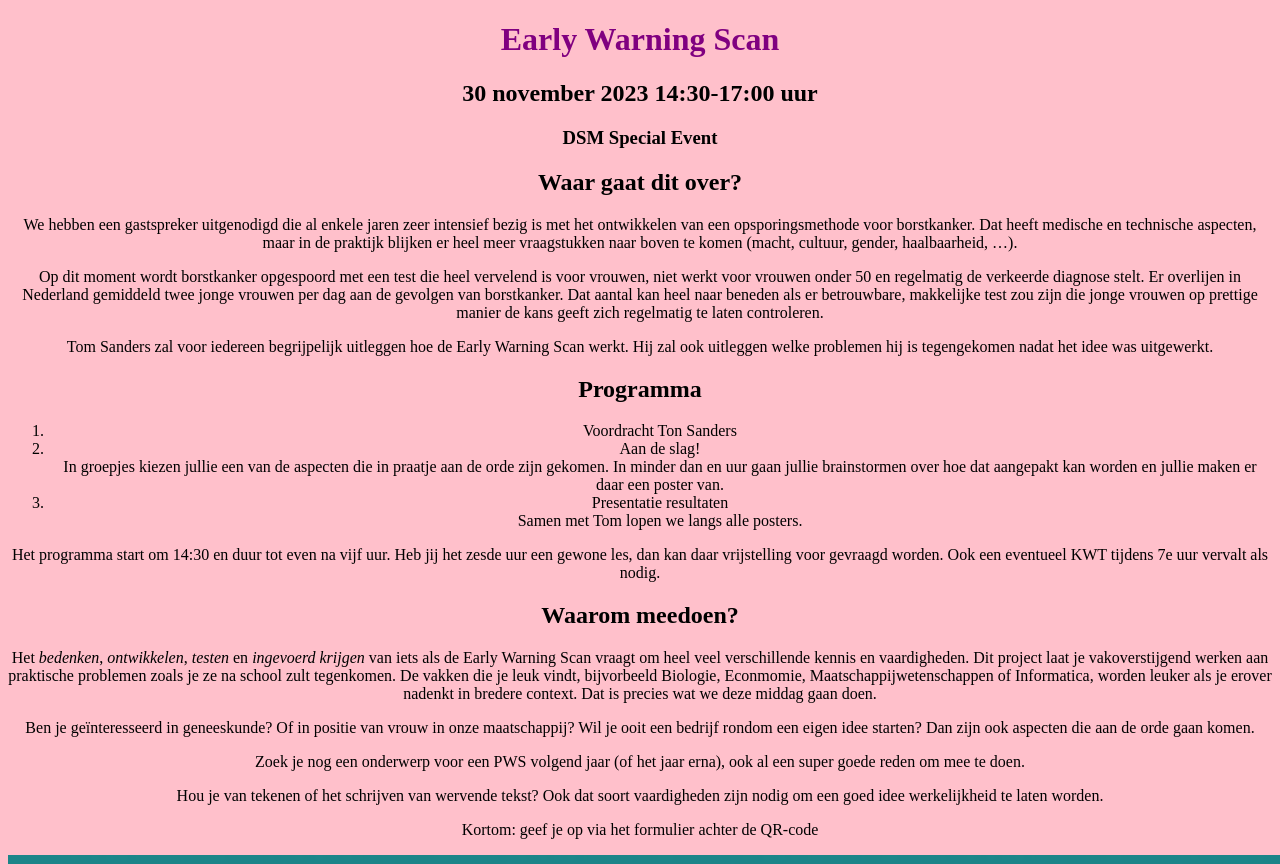
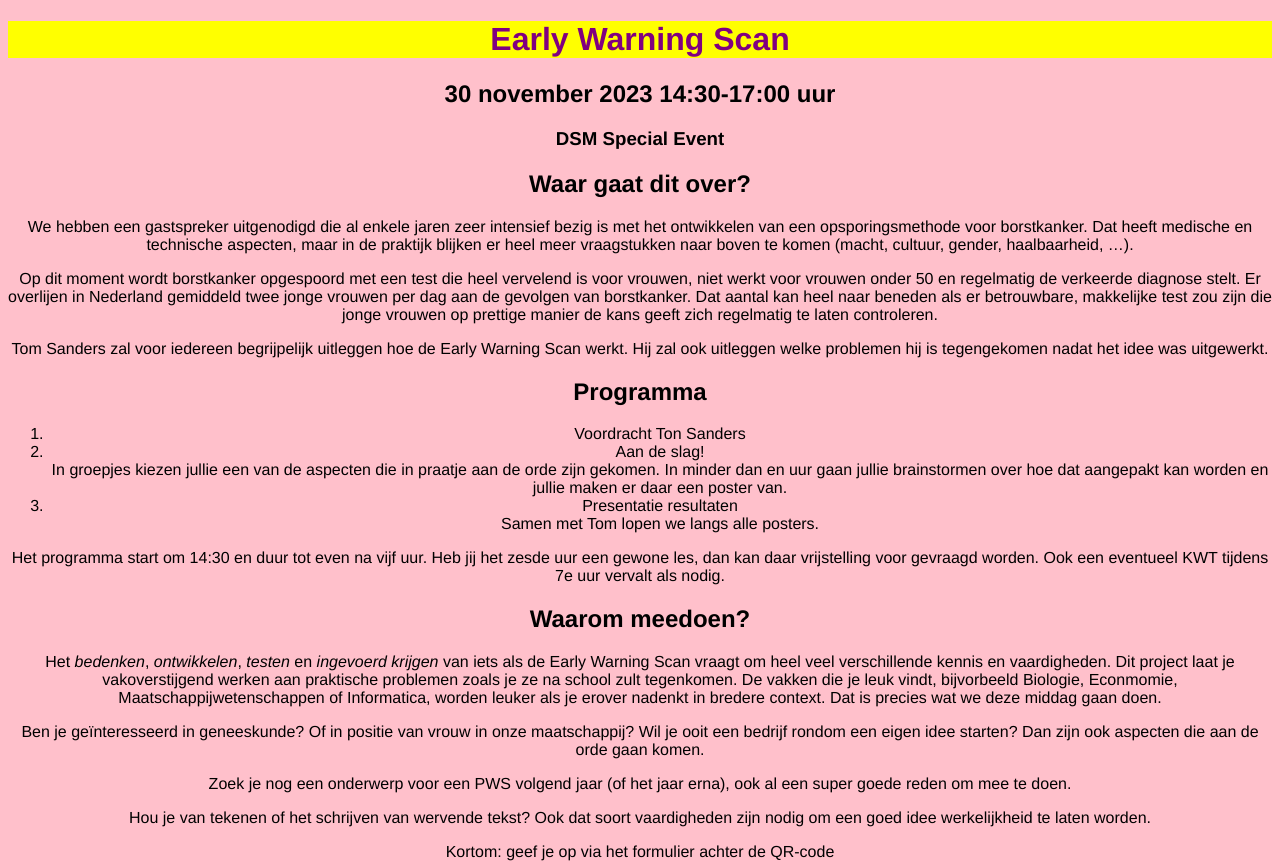
Before and after one commit to xota/eis, a plain HTML site: page index.html in a window 1280 px wide. Shown: the top 864 px of the page. Drawn offline with Linux system fonts and the light colour scheme.

Commit message:
Update style.css

```diff
--- a/style.css
+++ b/style.css
@@ -1,13 +1,15 @@
 body {
   background-color: pink;
   text-align: center;
+  font-family: "Helvetica", "sans serif"
 }
 
 h1 {
   text-size: 150%;
   color: purple;
+  background-color: yellow;
+}
 
-}
 h2 {
 
 }
```
